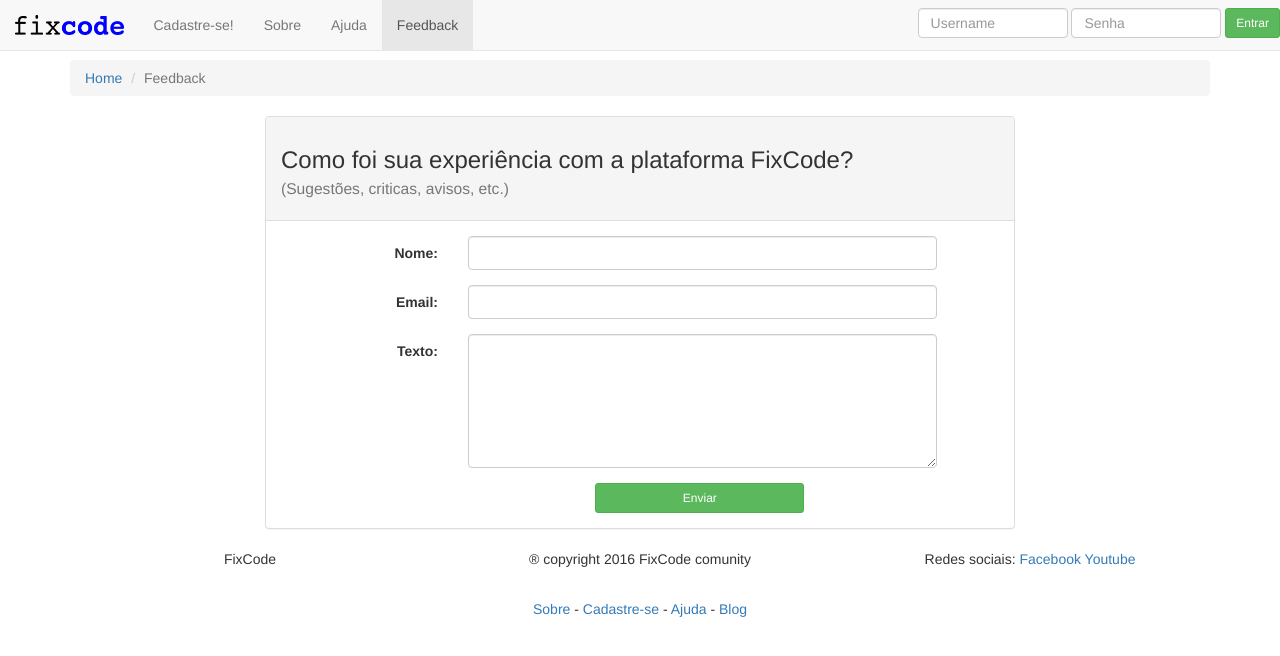
After one commit to tonifc007/FixCodeProject, a Django app: page /feedback/ in a window 1280 px wide. The commit adds this page. Shown: the top 656 px of the page. Run offline with Django 3.2, Linux system fonts and the light colour scheme; some libraries are stand-ins or nearby versions.

Commit message:
Sistema de feedback

```diff
--- a/core/forms.py
+++ b/core/forms.py
@@ -1,7 +1,7 @@
 # -*- coding: utf 8 -*-
 from django import forms
 from django.contrib.auth.models import User
-from .models import Fixies, ComentFixies, Profile, Post, ComentPost, Areas
+from .models import Fixies, ComentFixies, Profile, Post, ComentPost, Areas, AnonFeedback
 
 class UserForm(forms.ModelForm):
 	password = forms.CharField(widget=forms.PasswordInput)
@@ -52,3 +52,9 @@ class ComentPostForm(forms.ModelForm):
 	class Meta:
 		model = ComentPost
 		fields = ('coment',)
+
+class FeedbackForm(forms.ModelForm):
+
+	class Meta:
+		model = AnonFeedback
+		fields = ('nome', 'email', 'texto')
--- a/core/models.py
+++ b/core/models.py
@@ -575,4 +575,4 @@ class AnonFeedback(models.Model):
 	texto = models.TextField(verbose_name='Texto')
 
 	def __str__(self):
-		return nome
+		return self.nome
--- /dev/null
+++ b/core/templates/core/feedback.html
@@ -0,0 +1,56 @@
+{% extends 'core/base.html' %}
+{% load staticfiles %}
+{% block titulo %}Feedback - FixCode{% endblock %}
+{% block menu %}
+<li><a href="{% url 'core:register' %}">Cadastre-se!</a></li>
+<li><a href="#">Sobre</a></li>
+<li><a href="#">Ajuda</a></li>
+<li class="active"><a href="{% url 'core:feedback' %}">Feedback</a></li>
+{% endblock %}
+{% block body %}
+
+	<div class="container">
+		<div class="row">
+			<div class="col-xs-12 col-sm-12 col-md-12 col-lg-12">
+			<ol class="breadcrumb">
+			  <li><a href="/">Home</a></li>
+			  <li class="active">Feedback</li>
+			</ol>
+			</div>
+		</div>
+	</div>
+	<div class="container">
+		<div class="row">
+			<div class="col-xs-12 col-sm-12 col-md-8 col-md-offset-2 col-lg-8 col-lg-offset-2">
+				<div class="panel panel-default">
+				  <div class="panel-heading"><h3>Como foi sua experiência com a plataforma FixCode?<br> <small>(Sugestões, criticas, avisos, etc.)</small></h3></div>
+				  <div class="panel-body">
+					<form action="{% url 'core:feedback' %}" class="form-horizontal" method="post">
+						{% csrf_token %}
+						{% for field in form %}
+						<div class="form-group">
+							<label for="{{field.name}}" class="col-xs-3 control-label">
+									{{ field.label_tag }}
+							</label>
+							<div class="col-xs-8">
+								{% if field.name == 'texto' %}
+									<textarea class="form-control" rows="6" name="{{field.name}}" placeholder=""></textarea>
+								{% else %}
+									<input type="text" class="form-control" id="nomeRegistro"  name="{{field.name}}" placeholder="{{ field.errors.as_text }}">
+								{% endif %}
+							</div>
+						</div>
+						{% endfor %}
+						<div class="col-xs-4 col-xs-offset-5">
+							<button type="submit" class="btn btn-success btn-sm btn-block" id="entrar">Enviar</button>
+						</div>
+
+
+					</form>
+				</div>
+			</div>
+		</div>
+		</div>
+	</div>
+</body>
+{% endblock %}
--- a/core/templates/core/login.html
+++ b/core/templates/core/login.html
@@ -21,7 +21,7 @@
 		  	<li><a href="{% url 'core:register' %}">Cadastre-se!</a></li>
 			<li><a href="#">Sobre</a></li>
 			<li><a href="#">Ajuda</a></li>
-			<li><a href="#">Feedback</a></li>
+			<li><a href="{% url 'core:feedback' %}">Feedback</a></li>
 
 		  </ul>
 
--- a/core/templates/core/register.html
+++ b/core/templates/core/register.html
@@ -55,7 +55,10 @@
 							</div>
 						</div>
 						{% endfor %}
-						<button type="submit" class="btn btn-success btn-sm" id="entrar">Entrar</button>
+						<div class="col-xs-3 col-xs-offset-6">
+							<button type="submit" class="btn btn-success btn-sm btn-block" id="entrar">Entrar</button>
+						</div>
+
 
 					</form>
 				</div>
--- a/core/urls.py
+++ b/core/urls.py
@@ -23,6 +23,7 @@ urlpatterns = [
     url(r'^deleta_conversa/$', views.deleta_conversa, name='deleta_conversa'),
     url(r'^notificaall/$', views.notificaAll, name='notificaAll'),
     url(r'^timeline/$', views.quantTL, name='quantTL'),
+    url(r'^feedback/$', views.anon_feedback, name='feedback'),
 
     #Páginas de fix
     url(r'^fix/new/$', views.create_fix, name='create_fix'),
--- a/core/views.py
+++ b/core/views.py
@@ -2,7 +2,7 @@
 from django.shortcuts import render, get_object_or_404, redirect, HttpResponse
 from .models import Fixies, ComentFixies, Participations, Favorites, Profile, Followers, Post, ComentPost, Areas, Message, Blocked
 from django.contrib.auth import authenticate, login, logout, get_user
-from .forms import UserForm, FixiesForm, ComentForm, UserFormRegister, EditProfile, PostForm, ComentPostForm
+from .forms import UserForm, FixiesForm, ComentForm, UserFormRegister, EditProfile, PostForm, ComentPostForm, FeedbackForm
 from django.http import Http404
 from django.core.exceptions import ObjectDoesNotExist
 from django.core.paginator import Paginator, EmptyPage, PageNotAnInteger
@@ -1846,3 +1846,15 @@ def search_user(request, argumento):
 		except EmptyPagepagina:
 			pagina = paginator.page(paginator.num_pages)
 		return render(request, 'core/searchuser.html', {'eu':eu, 'pagina':pagina, 'argumento':argumento})
+
+
+def anon_feedback(request):
+	if not request.user.is_authenticated():
+		form = FeedbackForm(request.POST or None)
+		if form.is_valid():
+			user = form.save()
+			user.save()
+			return render(request, 'core/feedbackSuccess.html')
+		return render(request, 'core/feedback.html', {'form':form})
+	else:
+		raise Http404
```
Also changed, not shown: core/templates/core/feedbackSuccess.html (added, +38 -0 lines), core/migrations/0046_anonfeedback.py (added), core/static/core/imagens/confirma.png (added), db.sqlite3.
